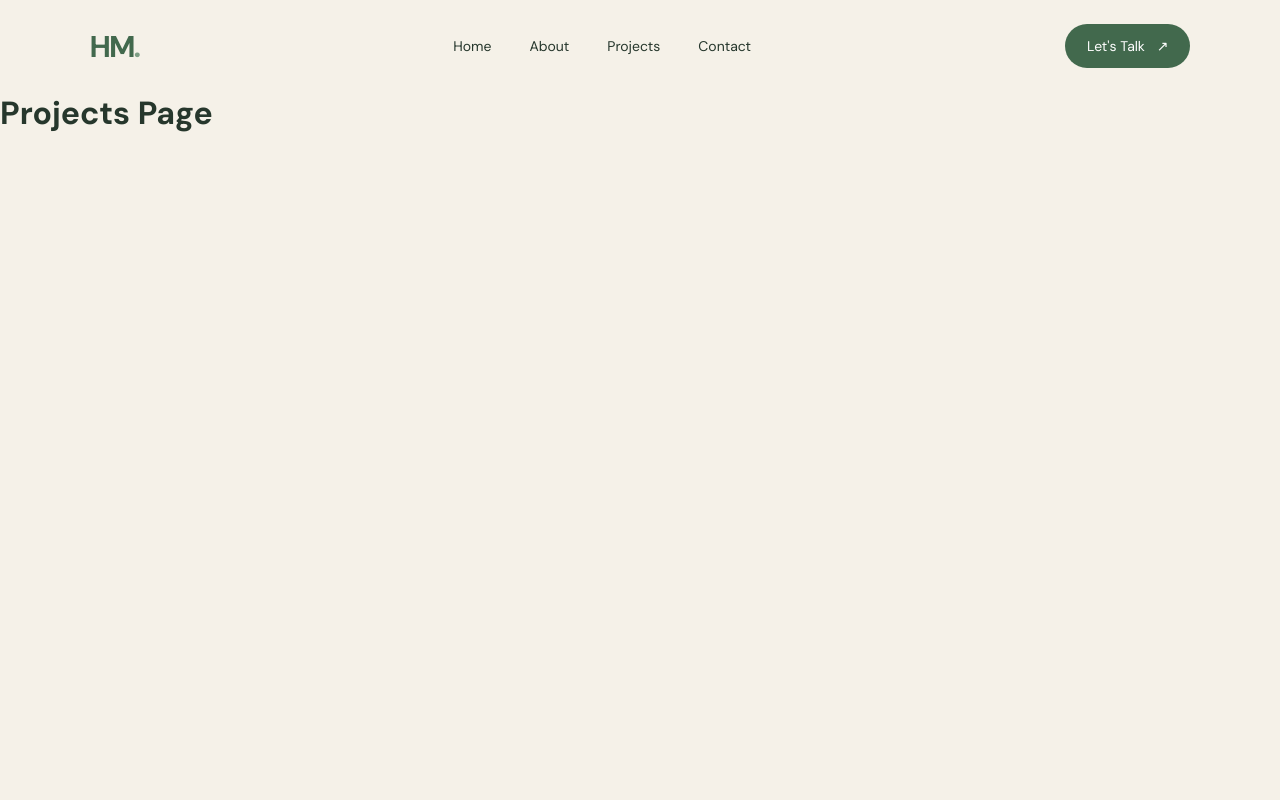
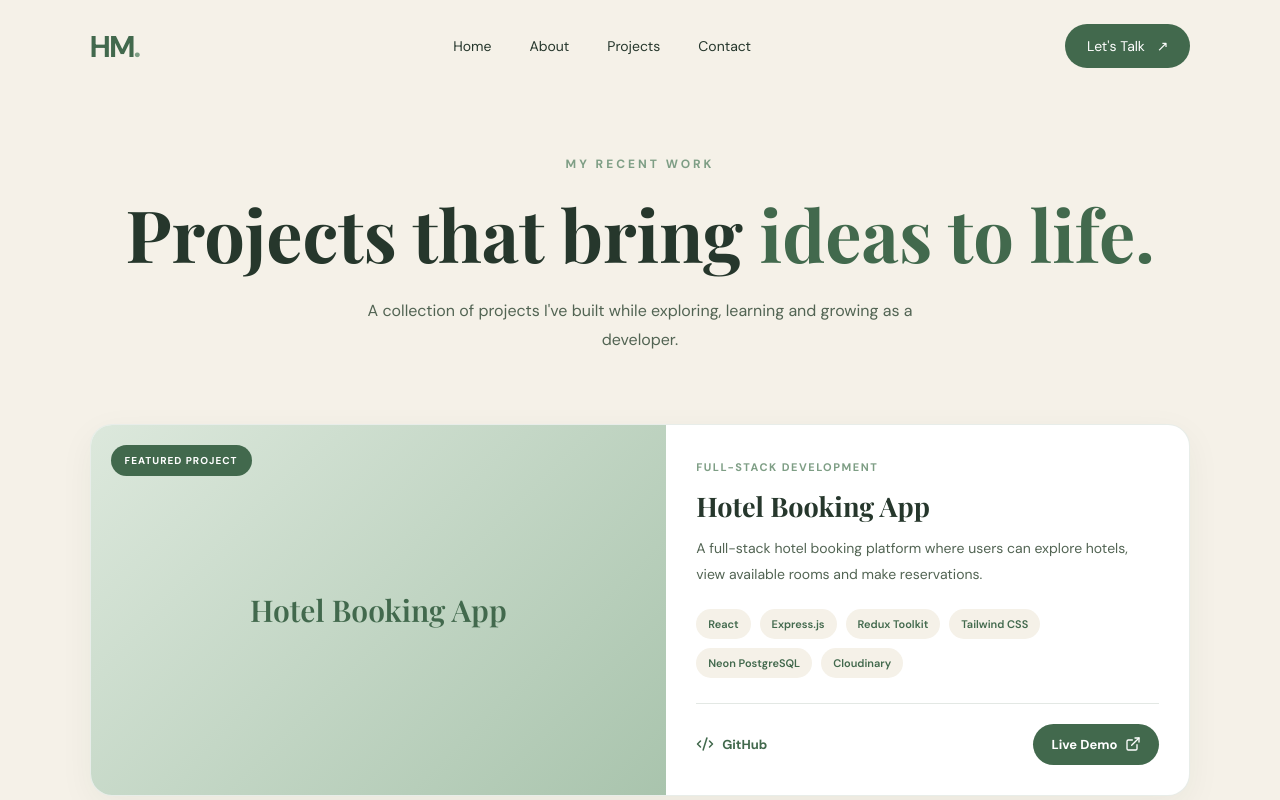
Before and after one commit to Happiness549/Portfolio, a React (Vite) app: page /projects in a window 1280 px wide. Shown: the top 800 px of the page. Built offline with nearby package versions, Linux system fonts and the light colour scheme.

Commit message:
Added projects page for displaying projects and styling and imported to app.tsx

```diff
--- a/src/App.tsx
+++ b/src/App.tsx
@@ -4,6 +4,7 @@ import { Routes, Route } from "react-router-dom";
 import {Navbar} from "./components/Navbar/Navbar";
 import {Home} from "./pages/Home/Home";
 import {About} from "./pages/About/About";
+import {Projects} from "./pages/Projects/Projects";
 
 function App() {
 
@@ -14,7 +15,7 @@ function App() {
       <Routes>
         <Route path="/" element={<Home />} />
         <Route path="/about" element={<About />} />
-        <Route path="/projects" element={<h1>Projects Page</h1>} />
+        <Route path="/projects" element={<Projects />} />
         <Route path="/contact" element={<h1>Contact Page</h1>} />
       </Routes>
     </>
--- /dev/null
+++ b/src/pages/Projects/Project.module.css
@@ -0,0 +1,244 @@
+.projects {
+  width: 100%;
+  min-height: 100vh;
+  padding: 60px 7% 100px;
+}
+
+.projectsHero {
+  max-width: 1400px;
+  margin: 0 auto 70px;
+  text-align: center;
+}
+
+.eyebrow {
+  display: inline-block;
+  color: var(--color-secondary);
+  font-size: 12px;
+  font-weight: 700;
+  letter-spacing: 3px;
+  margin-bottom: 20px;
+}
+
+.projectsHero h1 {
+  font-family: "Playfair Display", serif;
+  font-size: clamp(42px, 6vw, 72px);
+  line-height: 1.15;
+  color: var(--color-dark);
+  margin-bottom: 22px;
+}
+
+.projectsHero h1 span {
+  color: var(--color-primary);
+}
+
+.projectsHero p {
+  max-width: 600px;
+  margin: 0 auto;
+  color: var(--color-text);
+  font-size: 16px;
+  line-height: 1.8;
+}
+
+.projectsSection {
+  max-width: 1400px;
+  margin: 0 auto;
+}
+
+.projectsGrid {
+  display: grid;
+  grid-template-columns: repeat(2, 1fr);
+  gap: 35px;
+}
+
+.projectCard {
+  background: var(--color-white);
+  border-radius: 22px;
+  overflow: hidden;
+  border: 1px solid rgba(66, 105, 77, 0.12);
+  box-shadow: 0 10px 35px rgba(38, 55, 44, 0.05);
+  transition: box-shadow 0.3s ease;
+}
+
+.projectCard:hover {
+  box-shadow: 0 20px 45px rgba(38, 55, 44, 0.12);
+}
+
+.featured {
+  grid-column: span 2;
+  display: grid;
+  grid-template-columns: 1.1fr 1fr;
+}
+
+.projectImage {
+  min-height: 260px;
+  background: linear-gradient(135deg, #dce8dc, #a9c4ad);
+  display: flex;
+  align-items: center;
+  justify-content: center;
+  position: relative;
+  overflow: hidden;
+}
+
+.projectImage > span:first-child {
+  font-family: "Playfair Display", serif;
+  font-size: 30px;
+  font-weight: 600;
+  color: var(--color-primary);
+}
+
+.featured .projectImage {
+  min-height: 100%;
+}
+
+.featuredLabel {
+  position: absolute;
+  top: 20px;
+  left: 20px;
+  background: var(--color-primary);
+  color: white;
+  padding: 9px 14px;
+  border-radius: 30px;
+  font-size: 10px;
+  font-weight: 700;
+  letter-spacing: 1px;
+}
+
+.projectContent {
+  padding: 30px;
+}
+
+.category {
+  color: var(--color-secondary);
+  font-size: 11px;
+  font-weight: 700;
+  letter-spacing: 1.5px;
+  text-transform: uppercase;
+}
+
+.projectContent h2 {
+  font-family: "Playfair Display", serif;
+  font-size: 27px;
+  color: var(--color-dark);
+  margin: 12px 0;
+}
+
+.projectContent > p {
+  color: var(--color-text);
+  font-size: 14px;
+  line-height: 1.8;
+  margin-bottom: 22px;
+}
+
+.technologies {
+  display: flex;
+  flex-wrap: wrap;
+  gap: 9px;
+  margin-bottom: 25px;
+}
+
+.technologies span {
+  background: var(--color-cream);
+  color: var(--color-primary);
+  padding: 8px 12px;
+  border-radius: 20px;
+  font-size: 11px;
+  font-weight: 600;
+  transition: all 0.3s ease;
+}
+
+.technologies span:hover {
+  background: var(--color-primary);
+  color: white;
+  transform: translateY(-3px);
+}
+
+.projectLinks {
+  display: flex;
+  align-items: center;
+  justify-content: space-between;
+  gap: 15px;
+  padding-top: 20px;
+  border-top: 1px solid rgba(66, 105, 77, 0.15);
+}
+
+.projectLinks a {
+  display: inline-flex;
+  align-items: center;
+  gap: 8px;
+  color: var(--color-primary);
+  font-size: 13px;
+  font-weight: 700;
+  transition: all 0.3s ease;
+}
+
+.projectLinks a:hover {
+  color: var(--color-secondary);
+  transform: translateY(-3px);
+}
+
+.projectLinks .demoButton {
+  background: var(--color-primary);
+  color: white;
+  padding: 12px 18px;
+  border-radius: 25px;
+}
+
+.projectLinks .demoButton:hover {
+  background: var(--color-dark);
+  color: white;
+}
+
+@media (max-width: 900px) {
+  .featured {
+    grid-template-columns: 1fr;
+  }
+
+  .featured .projectImage {
+    min-height: 280px;
+  }
+}
+
+@media (max-width: 768px) {
+  .projects {
+    padding: 45px 5% 70px;
+  }
+
+  .projectsHero {
+    margin-bottom: 45px;
+  }
+
+  .projectsGrid {
+    grid-template-columns: 1fr;
+    gap: 25px;
+  }
+
+  .featured {
+    grid-column: span 1;
+  }
+
+  .projectContent {
+    padding: 24px;
+  }
+
+  .projectContent h2 {
+    font-size: 24px;
+  }
+
+  .projectImage {
+    min-height: 220px;
+  }
+}
+
+@media (max-width: 480px) {
+  .projectLinks {
+    flex-wrap: wrap;
+  }
+
+  .projectContent {
+    padding: 20px;
+  }
+
+  .projectImage > span:first-child {
+    font-size: 25px;
+  }
+}
--- /dev/null
+++ b/src/pages/Projects/Projects.tsx
@@ -0,0 +1,156 @@
+import { motion } from "framer-motion";
+import { Code2, ExternalLink } from "lucide-react";
+import styles from "./Project.module.css";
+
+export const projects = [
+  {
+    id: 1,
+    title: "Hotel Booking App",
+    category: "Full-Stack Development",
+    description:
+      "A full-stack hotel booking platform where users can explore hotels, view available rooms and make reservations.",
+    technologies: [
+      "React",
+      "Express.js",
+      "Redux Toolkit",
+      "Tailwind CSS",
+      "Neon PostgreSQL",
+      "Cloudinary",
+    ],
+    github:
+      "https://github.com/Happiness549/Full-Stack-Hotel-App",
+    demo: "https://full-stack-hotel-app-4bx6.vercel.app",
+    featured: true,
+  },
+  {
+    id: 2,
+    title: "Shopping List App",
+    category: "Frontend Development",
+    description:
+      "A shopping list application that allows users to manage their shopping items with an interactive interface.",
+    technologies: [
+      "React",
+      "TypeScript",
+      "Redux Toolkit",
+      "Tailwind CSS",
+      "JSON Server",
+    ],
+    github:
+      "https://github.com/Happiness549/ReactTS-Shopping-List",
+    demo: "https://silver-halva-cdcffa.netlify.app/",
+    featured: false,
+  },
+  {
+    id: 3,
+    title: "Weather App",
+    category: "Frontend Development",
+    description:
+      "A weather application built with React, featuring a clean interface for displaying weather information.",
+    technologies: ["React", "TypeScript", "CSS"],
+    github:
+      "https://github.com/Happiness549/ReactTS-Weather-App",
+    demo: "https://calm-frangollo-2431ba.netlify.app/",
+    featured: false,
+  },
+  {
+    id: 4,
+    title: "Recipe Finder",
+    category: "Frontend Development",
+    description:
+      "A recipe discovery application that helps users explore meals through an interactive interface.",
+    technologies: ["React", "Zustand", "Tailwind CSS"],
+    github:
+      "https://github.com/Happiness549/ALX-FE-Capstone-Project",
+    demo: "https://project-recipe-finder-alx.netlify.app/",
+    featured: false,
+  },
+];
+export const Projects = () => {
+  return (
+    <main className={styles.projects}>
+      <section className={styles.projectsHero}>
+        <motion.div
+          initial={{ opacity: 0, y: 30 }}
+          animate={{ opacity: 1, y: 0 }}
+          transition={{ duration: 0.7 }}
+        >
+          <span className={styles.eyebrow}>MY RECENT WORK</span>
+
+          <h1>
+            Projects that bring
+            <span> ideas to life.</span>
+          </h1>
+
+          <p>
+            A collection of projects I've built while exploring,
+            learning and growing as a developer.
+          </p>
+        </motion.div>
+      </section>
+
+      <section className={styles.projectsSection}>
+        <div className={styles.projectsGrid}>
+          {projects.map((project, index) => (
+            <motion.article
+              key={project.id}
+              className={`${styles.projectCard} ${
+                project.featured ? styles.featured : ""
+              }`}
+              initial={{ opacity: 0, y: 35 }}
+              whileInView={{ opacity: 1, y: 0 }}
+              viewport={{ once: true }}
+              transition={{ duration: 0.6, delay: index * 0.12 }}
+              whileHover={{ y: -8 }}
+            >
+              <div className={styles.projectImage}>
+                <span>{project.title}</span>
+                {project.featured && (
+                  <span className={styles.featuredLabel}>
+                    FEATURED PROJECT
+                  </span>
+                )}
+              </div>
+
+              <div className={styles.projectContent}>
+                <span className={styles.category}>
+                  {project.category}
+                </span>
+
+                <h2>{project.title}</h2>
+
+                <p>{project.description}</p>
+
+                <div className={styles.technologies}>
+                  {project.technologies.map((technology) => (
+                    <span key={technology}>{technology}</span>
+                  ))}
+                </div>
+
+                <div className={styles.projectLinks}>
+                  <a
+                    href={project.github}
+                    target="_blank"
+                    rel="noopener noreferrer"
+                    aria-label={`View ${project.title} source code`}
+                  >
+                    <Code2 size={18} />
+                    GitHub
+                  </a>
+
+                  <a
+                    href={project.demo}
+                    target="_blank"
+                    rel="noopener noreferrer"
+                    className={styles.demoButton}
+                  >
+                    Live Demo <ExternalLink size={16} />
+                  </a>
+                </div>
+              </div>
+            </motion.article>
+          ))}
+        </div>
+      </section>
+    </main>
+  );
+};
```
